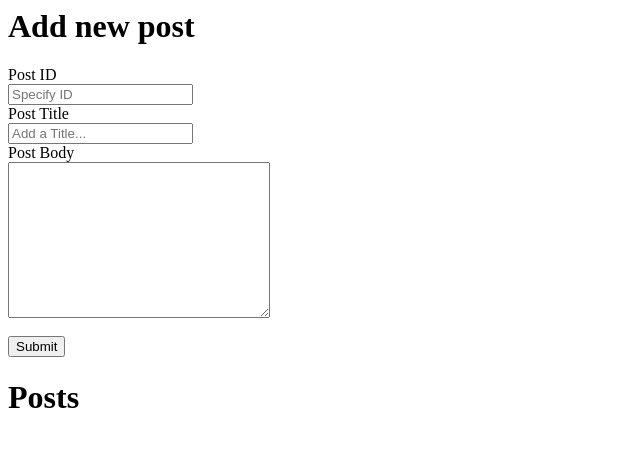
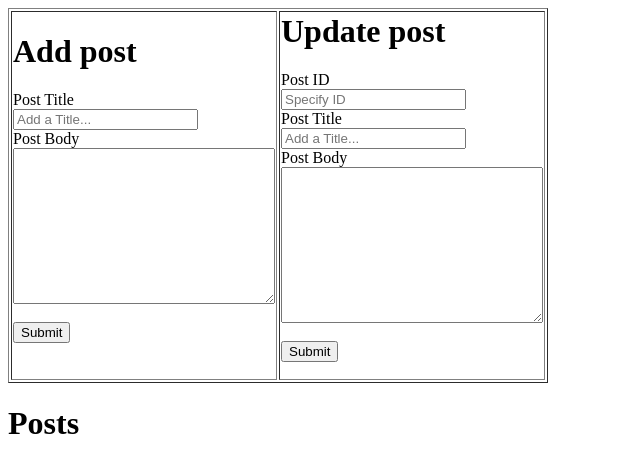
Before and after one commit to psswid/simple-blog, a PHP site: page / in a window 1280 px wide. Shown: the top 473 px of the page, without its empty margins (0-640 px from the left). Run offline with PHP 8.4, Linux system fonts and the light colour scheme; data that the repository does not hold is empty.

Commit message:
Forgot about adding posts :)

```diff
--- a/classes/Database.php
+++ b/classes/Database.php
@@ -1,8 +1,8 @@
 <?php
 class Database{
   private $host = 'localhost';
-  private $user = 'root';
-  private $password = '';
+  private $user = 'admin';
+  private $password = 'admin';
   private $dbname = 'oop_course';
 
   private $dbh;
@@ -49,6 +49,7 @@ class Database{
   }
 
   public function execute(){
+
     return $this->stmt->execute();
   }
 
@@ -56,7 +57,7 @@ class Database{
     $this->dbh->lastInsertId();
   }
 
-  public function resultset(){
+  public function resultSet(){
     $this->execute();
     return $this->stmt->fetchAll(PDO::FETCH_ASSOC);
   }
--- a/index.php
+++ b/index.php
@@ -16,6 +16,16 @@ if($_POST['delete']){
 }
 
 if($post['submit']){
+  $title = $post['title'];
+  $body = $post['body'];
+
+  $database->query('INSERT INTO posts(title, body) VALUES(:title, :body)');
+  $database->bind(':title', $title);
+  $database->bind(':body', $body);
+  $database->execute();
+}
+
+if($post['update']){
   $id = $post['id'];
   $title = $post['title'];
   $body = $post['body'];
@@ -25,27 +35,45 @@ if($post['submit']){
   $database->bind(':body', $body);
   $database->bind(':id', $id);
   $database->execute();
+}
 
 
-}
 $database->query('SELECT * FROM posts');
-$rows = $database->resultset();
+$rows = $database->resultSet();
 ?>
-<h1>Add new post</h1>
+<table border="1">
+  <td>
+    <h1>Add post</h1>
+    <form action="<?php $_SERVER['PHP_SELF']; ?>" method='post'>
+      <label for="">Post Title</label><br>
+      <input type="text" name='title' placeholder="Add a Title..."><br>
+      <label for="">Post Body</label><br>
+      <textarea name="body" id=body cols="30" rows="10"></textarea><br><br>
+      <input type="submit" name='submit' value='Submit'>
+    </form>
+  </td>
+  <td>
+    <h1>Update post</h1>
     <form action="<?php $_SERVER['PHP_SELF']; ?>" method='post'>
       <label for="">Post ID</label><br>
       <input type="text" name='id' placeholder="Specify ID"><br>
       <label for="">Post Title</label><br>
       <input type="text" name='title' placeholder="Add a Title..."><br>
       <label for="">Post Body</label><br>
-  <textarea name="body" id="" cols="30" rows="10"></textarea><br><br>
-  <input type="submit" name='submit' value='Submit'>
+      <textarea name="body" id=body cols="30" rows="10"></textarea><br><br>
+      <input type="submit" name='update' value='Submit'>
     </form>
+  </td>
+</table>
+
+
+
 <h1>Posts</h1>
 <div>
 <?php foreach($rows as $row) : ?>
   <div>
     <h3><?php echo $row['title']; ?></h3>
+    <span>#<?php echo $row['id']; ?></span>
     <p><?php echo $row['body']; ?></p>
     <form action="<?php $_SERVER['PHP_SELF']; ?>" method='post'>
       <input type="hidden" name='delete_id' value='<?php echo $row['id']; ?>'>
```
Lines whose indentation alone changed are shown as unchanged.
